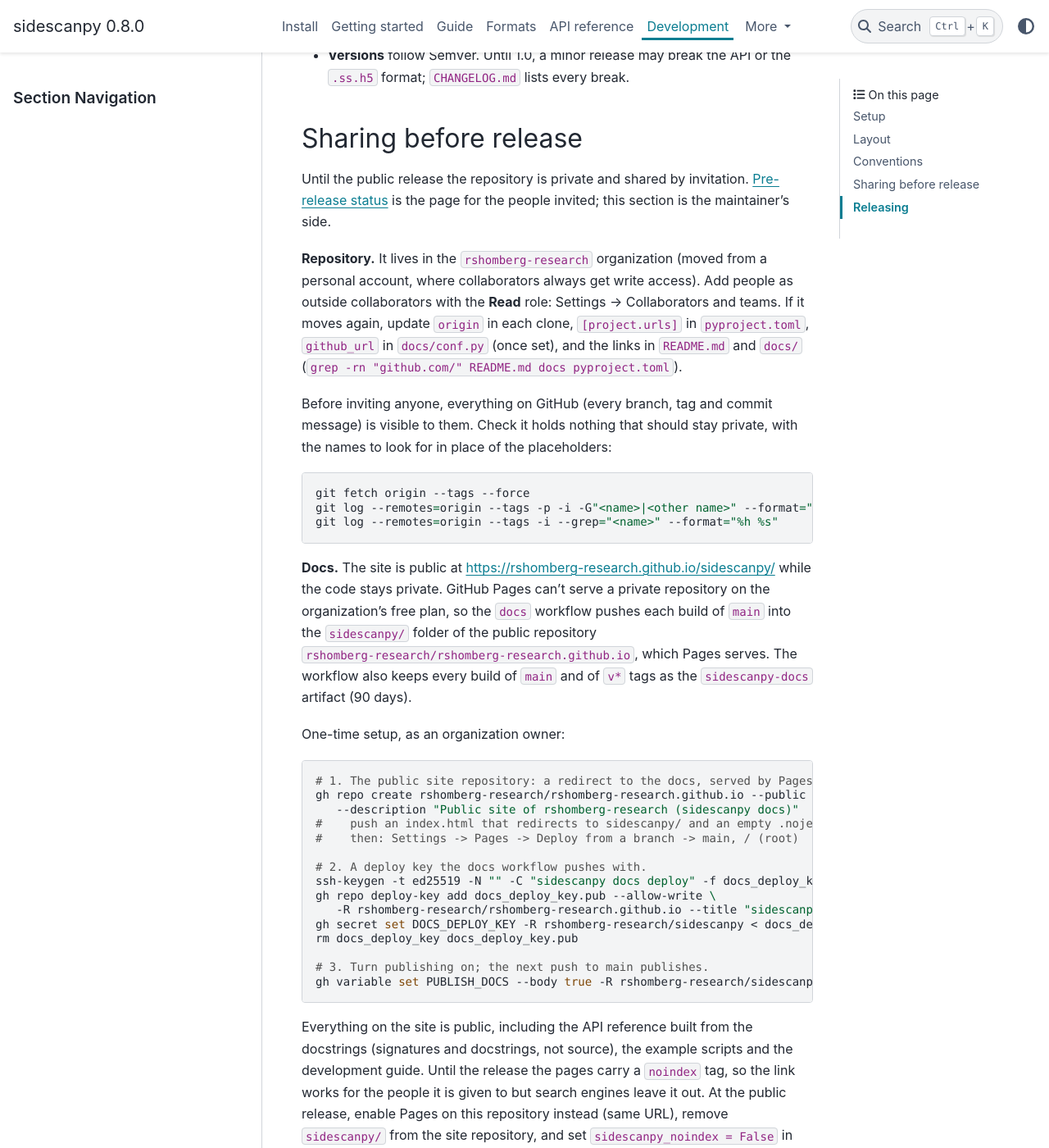
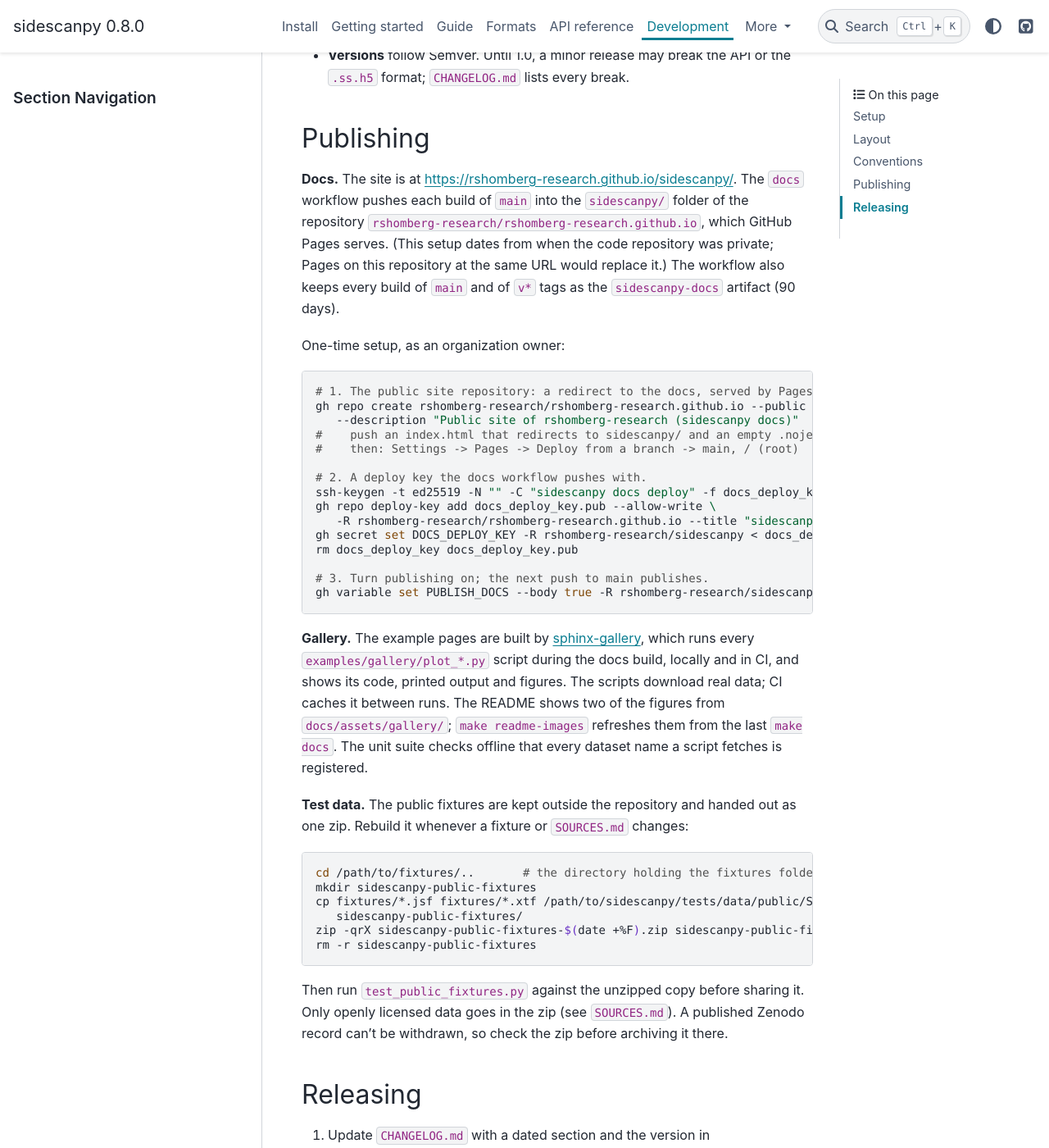
Before and after one commit to rshomberg-research/sidescanpy, a Sphinx documentation site: the page built from docs/development.md, in a window 1280 px wide and 1400 px high, scrolled down 2151 px. Shown: the whole window at 82% size. Built offline with Sphinx 7.4.7 and the PyData theme 0.15.4, drawn with Linux system fonts in a browser that asks for light colours; pages that are not in the unit, such as notebooks, are missing from menus; some of the changed text lies outside the part shown.

Commit message:
docs: public repository: beta status page, GitHub link, no noindex
The README, install page, development guide, AGENTS.md and docs
workflow drop the invitation-only access notes. The pre-release page
becomes a Project status page (what may change before 1.0, protecting
your work, test and example data). The site links to the repository and
is no longer marked noindex. Installs use https and the v0.9.0 tag.

Co-Authored-By: Claude Opus 5.5 <noreply@anthropic.com>

````diff
--- a/docs/_ext/sidescanpy_docs.py
+++ b/docs/_ext/sidescanpy_docs.py
@@ -1,7 +1,8 @@
 """Small Sphinx helpers for the sidescanpy docs.
 
 - ``sidescanpy_noindex``: when true, every page gets
-  ``<meta name="robots" content="noindex, nofollow">`` (pre-release).
+  ``<meta name="robots" content="noindex, nofollow">``, to keep a site out of
+  search engines.
 - Python cross-references that don't resolve as written are retried by
   name: ``:func:`read_and_convert``` or ``sidescanpy.io.read_and_convert``
   (a re-export) link to the one documented object of that name. Names
--- a/docs/conf.py
+++ b/docs/conf.py
@@ -91,17 +91,14 @@ html_title = f"sidescanpy {release}"
 html_static_path = []
 html_show_sourcelink = False
 html_theme_options = {
-    # The repository is private until the public release, so no GitHub
-    # icon or edit links yet. At release add:
-    # "github_url": "https://github.com/rshomberg-research/sidescanpy",
+    "github_url": "https://github.com/rshomberg-research/sidescanpy",
     "navigation_with_keys": False,
     "show_toc_level": 2,
     "header_links_before_dropdown": 6,
     "secondary_sidebar_items": ["page-toc"],
 }
-html_sidebars = {"index": [], "install": [], "getting_started": [], "prerelease": []}
+html_sidebars = {"index": [], "install": [], "getting_started": [], "status": []}
 
-# Pre-release: keep the public site out of search engines (the
-# sidescanpy_docs extension adds a noindex meta tag). Set False at the
-# public release.
-sidescanpy_noindex = True
+# True adds a noindex meta tag to every page (sidescanpy_docs extension),
+# keeping a site out of search engines.
+sidescanpy_noindex = False
--- a/docs/development.md
+++ b/docs/development.md
@@ -66,36 +66,14 @@ Imports go one way, `core ← io ← processing ← analysis ← grids ← targe
 - **Versions** follow SemVer. Until 1.0, a minor release may break the
   API or the `.ss.h5` format; `CHANGELOG.md` lists every break.
 
-## Sharing before release
+## Publishing
 
-Until the public release the repository is private and shared by
-invitation. [Pre-release status](prerelease.md) is the page for the
-people invited; this section is the maintainer's side.
-
-**Repository.** It lives in the `rshomberg-research` organization
-(moved from a personal account, where collaborators always get write
-access). Add people as outside collaborators with the **Read** role:
-Settings → Collaborators and teams. If it moves again, update `origin`
-in each clone, `[project.urls]` in `pyproject.toml`, `github_url` in
-`docs/conf.py` (once set), and the links in `README.md` and `docs/`
-(`grep -rn "github.com/" README.md docs pyproject.toml`).
-
-Before inviting anyone, everything on GitHub (every branch, tag and
-commit message) is visible to them. Check it holds nothing that should
-stay private, with the names to look for in place of the placeholders:
-
-```bash
-git fetch origin --tags --force
-git log --remotes=origin --tags -p -i -G"<name>|<other name>" --format="%h %s"
-git log --remotes=origin --tags -i --grep="<name>" --format="%h %s"
-```
-
-**Docs.** The site is public at
-<https://rshomberg-research.github.io/sidescanpy/> while the code stays
-private. GitHub Pages can't serve a private repository on the
-organization's free plan, so the `docs` workflow pushes each build of
-`main` into the `sidescanpy/` folder of the public repository
-`rshomberg-research/rshomberg-research.github.io`, which Pages serves.
+**Docs.** The site is at
+<https://rshomberg-research.github.io/sidescanpy/>. The `docs` workflow
+pushes each build of `main` into the `sidescanpy/` folder of the
+repository `rshomberg-research/rshomberg-research.github.io`, which
+GitHub Pages serves. (This setup dates from when the code repository
+was private; Pages on this repository at the same URL would replace it.)
 The workflow also keeps every build of `main` and of `v*` tags as the
 `sidescanpy-docs` artifact (90 days).
 
@@ -119,14 +97,6 @@ rm docs_deploy_key docs_deploy_key.pub
 gh variable set PUBLISH_DOCS --body true -R rshomberg-research/sidescanpy
 ```
 
-Everything on the site is public, including the API reference built
-from the docstrings (signatures and docstrings, not source), the example
-scripts and the development guide. Until the release the pages carry a
-`noindex` tag, so the link works for the people it is given to but
-search engines leave it out. At the public release, enable Pages on
-this repository instead (same URL), remove `sidescanpy/` from the site
-repository, and set `sidescanpy_noindex = False` in `docs/conf.py`.
-
 **Gallery.** The example pages are built by
 [sphinx-gallery](https://sphinx-gallery.github.io/), which runs every
 `examples/gallery/plot_*.py` script during the docs build, locally and
@@ -136,9 +106,9 @@ the figures from `docs/assets/gallery/`; `make readme-images` refreshes
 them from the last `make docs`. The unit suite checks offline that every
 dataset name a script fetches is registered.
 
-**Test data.** The public fixtures are shared as one zip, through a
-link-shared folder that each invited person
-is added to. Rebuild it whenever a fixture or `SOURCES.md` changes:
+**Test data.** The public fixtures are kept outside the repository and
+handed out as one zip. Rebuild it whenever a fixture or `SOURCES.md`
+changes:
 
 ```bash
 cd /path/to/fixtures/..       # the directory holding the fixtures folder
@@ -150,10 +120,9 @@ rm -r sidescanpy-public-fixtures
 ```
 
 Then run `test_public_fixtures.py` against the unzipped copy before
-uploading it. Only openly licensed data goes in the zip (see
-`SOURCES.md`). Don't mint a Zenodo DOI for the data before the public
-release: a published Zenodo record can't be withdrawn, and even a
-restricted one shows its metadata publicly.
+sharing it. Only openly licensed data goes in the zip (see
+`SOURCES.md`). A published Zenodo record can't be withdrawn, so check
+the zip before archiving it there.
 
 ## Releasing
 
````
Also changed, not shown: AGENTS.md (+8 -10 lines), CHANGELOG.md (+7 -0 lines), README.md (+11 -11 lines), docs/index.md (+3 -3 lines), docs/install.md (+5 -6 lines), docs/limitations.md (+1 -1 lines), docs/prerelease.md (deleted, +0 -99 lines), docs/status.md (added, +63 -0 lines), 1 other file.
